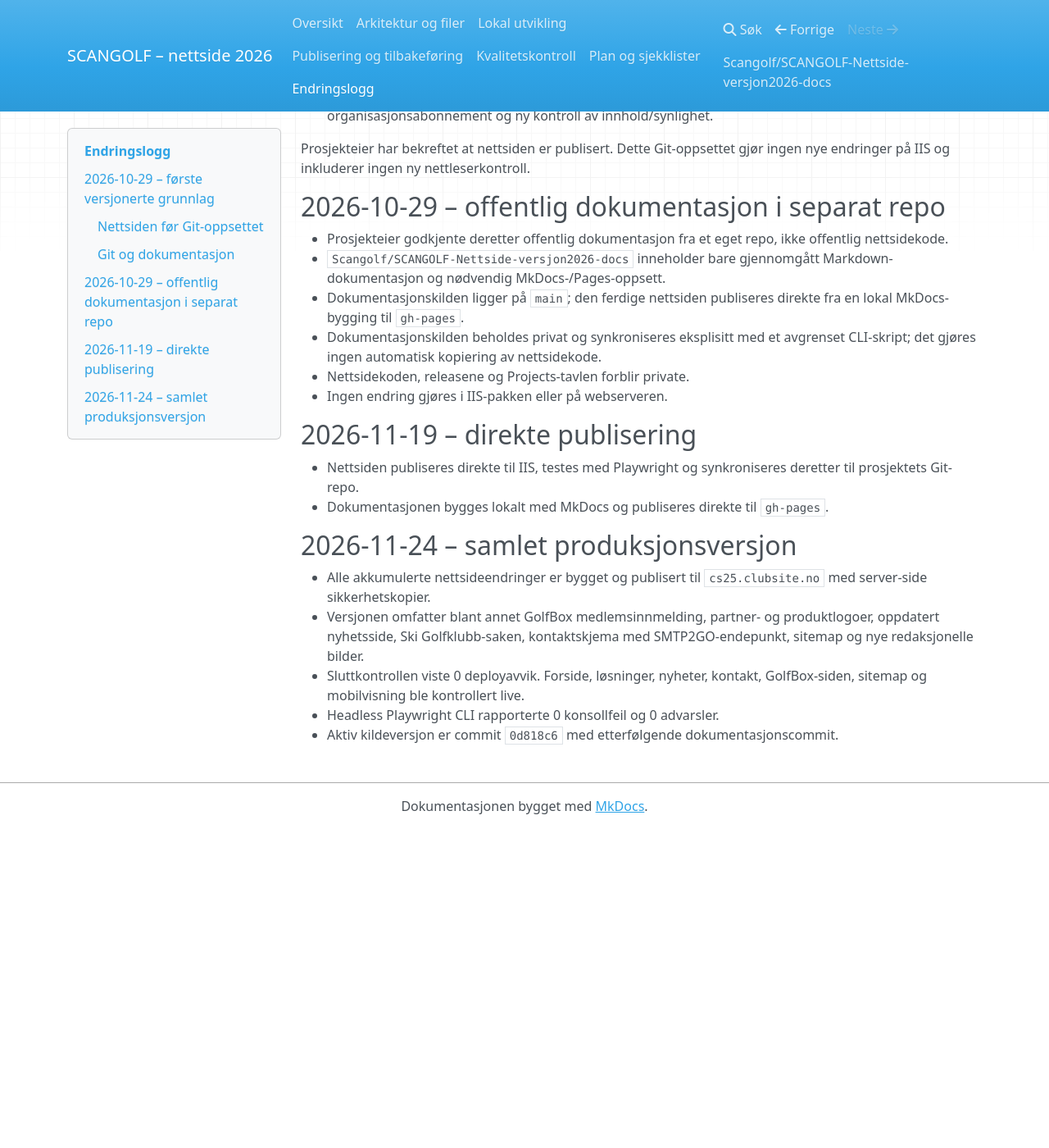
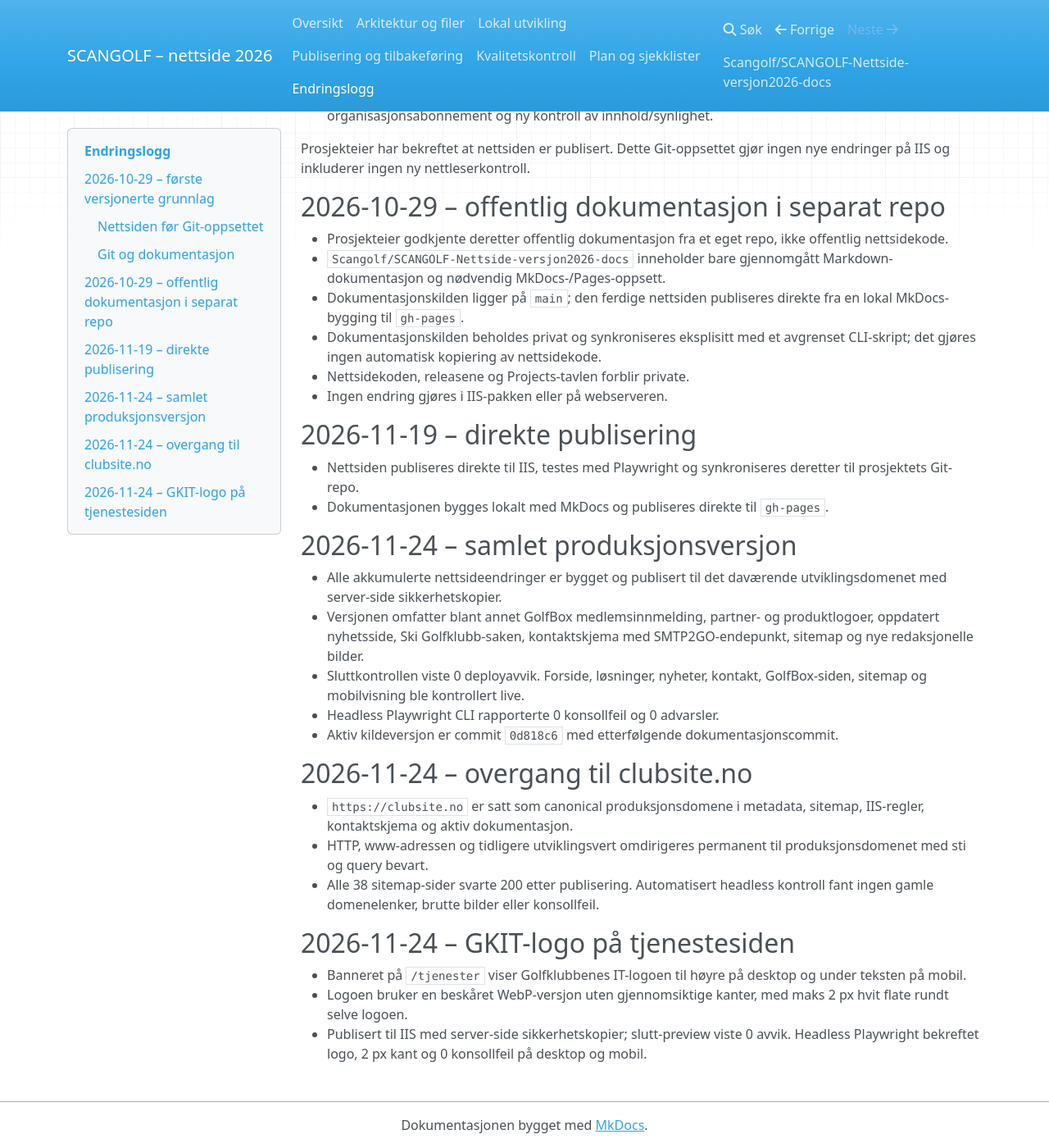
Before and after one commit to Scangolf/SCANGOLF-Nettside-versjon2026-docs, an MkDocs documentation site: the page built from docs/endringslogg.md, in a window 1280 px wide and 1400 px high, scrolled down 567 px. Shown: the whole window at 82% size. Built offline with MkDocs 1.6.1, drawn with Linux system fonts in a browser that asks for light colours; nearby versions of some CDN libraries; before the commit the page ends 1578 px from its top, so only the background shows below that.

Commit message:
Synkroniser dokumentasjon: clubsite.no og GKIT-logo på tjenestesiden
Co-Authored-By: Claude Opus 5.5 <noreply@anthropic.com>

```diff
--- a/docs/endringslogg.md
+++ b/docs/endringslogg.md
@@ -47,8 +47,8 @@ gjør ingen nye endringer på IIS og inkluderer ingen ny nettleserkontroll.
 
 ## 2026-11-24 – samlet produksjonsversjon
 
-- Alle akkumulerte nettsideendringer er bygget og publisert til
-  `cs25.clubsite.no` med server-side sikkerhetskopier.
+- Alle akkumulerte nettsideendringer er bygget og publisert til det daværende
+  utviklingsdomenet med server-side sikkerhetskopier.
 - Versjonen omfatter blant annet GolfBox medlemsinnmelding, partner- og
   produktlogoer, oppdatert nyhetsside, Ski Golfklubb-saken, kontaktskjema med
   SMTP2GO-endepunkt, sitemap og nye redaksjonelle bilder.
@@ -56,3 +56,22 @@ gjør ingen nye endringer på IIS og inkluderer ingen ny nettleserkontroll.
   GolfBox-siden, sitemap og mobilvisning ble kontrollert live.
 - Headless Playwright CLI rapporterte 0 konsollfeil og 0 advarsler.
 - Aktiv kildeversjon er commit `0d818c6` med etterfølgende dokumentasjonscommit.
+
+## 2026-11-24 – overgang til clubsite.no
+
+- `https://clubsite.no` er satt som canonical produksjonsdomene i metadata,
+  sitemap, IIS-regler, kontaktskjema og aktiv dokumentasjon.
+- HTTP, www-adressen og tidligere utviklingsvert omdirigeres permanent til
+  produksjonsdomenet med sti og query bevart.
+- Alle 38 sitemap-sider svarte 200 etter publisering. Automatisert headless
+  kontroll fant ingen gamle domenelenker, brutte bilder eller konsollfeil.
+
+## 2026-11-24 – GKIT-logo på tjenestesiden
+
+- Banneret på `/tjenester` viser Golfklubbenes IT-logoen til høyre på desktop
+  og under teksten på mobil.
+- Logoen bruker en beskåret WebP-versjon uten gjennomsiktige kanter, med maks
+  2 px hvit flate rundt selve logoen.
+- Publisert til IIS med server-side sikkerhetskopier; slutt-preview viste 0
+  avvik. Headless Playwright bekreftet logo, 2 px kant og 0 konsollfeil på
+  desktop og mobil.
--- a/mkdocs.yml
+++ b/mkdocs.yml
@@ -1,5 +1,5 @@
 site_name: SCANGOLF – nettside 2026
-site_description: Drift, publisering og vedlikehold av cs25.clubsite.no.
+site_description: Drift, publisering og vedlikehold av clubsite.no.
 site_url: https://scangolf.github.io/SCANGOLF-Nettside-versjon2026-docs/
 repo_url: https://github.com/Scangolf/SCANGOLF-Nettside-versjon2026-docs
 repo_name: Scangolf/SCANGOLF-Nettside-versjon2026-docs
```
Also changed, not shown: docs/index.md (+1 -1 lines), docs/kvalitet.md (+12 -12 lines).
